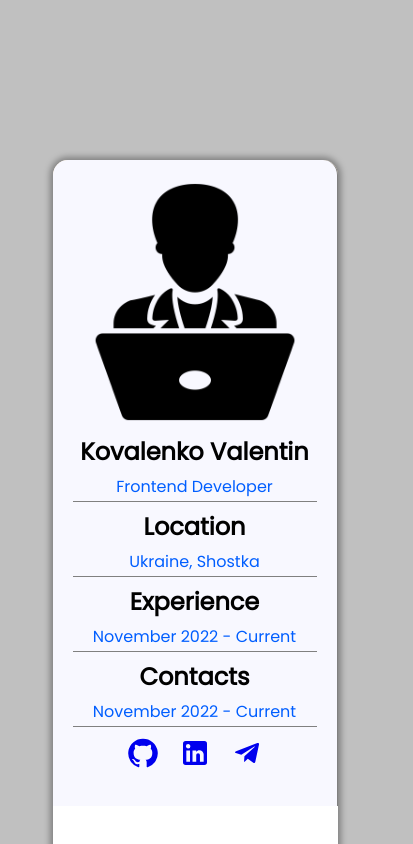
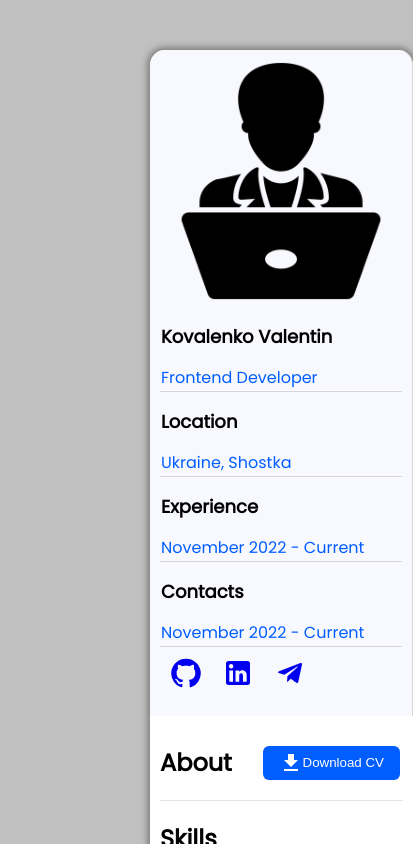
Before and after one commit to ValentinProg/pf-project-2, a React (Create React App) app: page / in a window 390 px wide. Shown: the top 844 px of the page, 413 px wide, since content can reach past the window. Built offline with nearby package versions, Linux system fonts and the light colour scheme.

Commit message:
change some styles for mobile version

```diff
--- a/src/App.css
+++ b/src/App.css
@@ -1,3 +1,8 @@
 .App {
-  text-align: center;
+  /* text-align: center; */
+  margin: 0 auto;
+  Max-width: 1440px;
+  Padding: 50px 150px ;
+
+
 }
--- a/src/components/Content.css
+++ b/src/components/Content.css
@@ -1,29 +1,34 @@
 .wrapper {
   display: flex;
-  justify-content: center;
-  margin: 10rem;
+  /* justify-content: center; */
+  /* margin: 5rem; */
+/* padding: 5rem; */
+  /* margin: 0 auto; */
+
 }
 
 .content {
   display: flex;
   flex-direction: row;
-  justify-content: center;
+  /* justify-content: center; */
   box-shadow: 0px 0px 6px 3px grey;
   background-color: blanchedalmond;
   height: auto;
   width: auto;
   border-radius: 15px;
+  /* margin: 0 auto;
+   */
 }
 
 .contacts {
-  border-right: 1px solid grey;
-  padding: 20px;
+  border-right: 1px solid rgb(215, 213, 213);
+  padding: 10px;
   height: auto;
   width: auto;
   background-color: ghostwhite;
   display: flex;
   flex-direction: column;
-  justify-content: space-around;
+  /* justify-content: space-around; */
   border-bottom-left-radius: 15px;
   border-top-left-radius: 15px;
 }
@@ -34,13 +39,15 @@ height: 15rem;
 
 }
 .contacts h2 {
-  margin: 5px;
+
+  font-size: 18px;
 }
 
 .contacts div:nth-last-child(n + 2) {
-  border-bottom: 1px solid grey;
+  border-bottom: 1px solid rgb(215, 213, 213);
   height: auto;
-  padding: 2px;
+  padding: 1px;
+
 }
 
 .contacts span {
@@ -102,8 +109,17 @@ button:active {
 }
 
 .mainSkills {
-  border-top: 1px solid grey;
+  border-top: 1px solid  rgb(233, 228, 228);
 }
+
+
+@media only screen and (max-width: 1444px) {
+    .main,
+  .contacts {
+    padding: 10px;
+  }
+}
+
 
 @media only screen and (max-width: 768px) {
   .content {
--- a/src/index.css
+++ b/src/index.css
@@ -4,6 +4,7 @@ body {
   font-family: 'Poppins', sans-serif;
   -webkit-font-smoothing: antialiased;
   -moz-osx-font-smoothing: grayscale;
+
 
 
   background-color: #C0C0C0;
```
